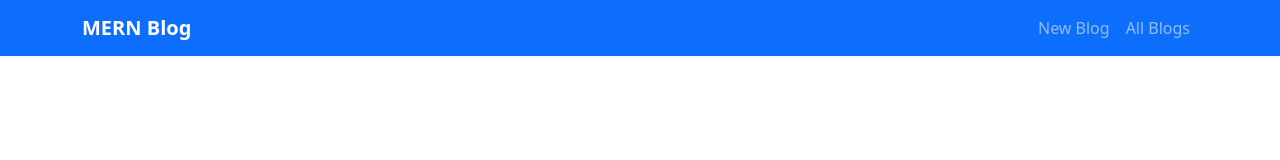
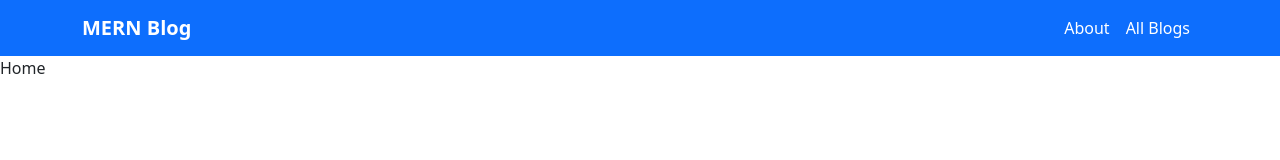
Before and after one commit to umairazmat/mern-blog, a React (Create React App) app: page / in a window 1280 px wide. Shown: the top 160 px of the page. Built offline with nearby package versions, Linux system fonts and the light colour scheme.

Commit message:
Routing and Pages added

```diff
--- a/src/App.js
+++ b/src/App.js
@@ -2,11 +2,14 @@ import * as React from "react";
 import "./App.css";
 import Navigation from "./components/Navigation/Navigation";
 import Footer from "./components/Footer/Footer";
+import { Outlet } from "react-router-dom";
+
 
 function App() {
   return (
     <>
      <Navigation/>
+       <Outlet />
      <Footer/>
     </>
   );
--- a/src/components/Navigation/Navigation.js
+++ b/src/components/Navigation/Navigation.js
@@ -2,10 +2,11 @@ import Container from "react-bootstrap/Container";
 import Nav from "react-bootstrap/Nav";
 import Navbar from "react-bootstrap/Navbar";
 import React from "react";
+import { Link } from "react-router-dom";
 
 export default function Navigation() {
   return (
-    <Navbar collapseOnSelect expand="lg"  bg="primary" data-bs-theme="dark">
+    <Navbar collapseOnSelect expand="lg" bg="primary" data-bs-theme="dark">
       <Container>
         <Navbar.Brand href="#" className="fw-bold">
           MERN Blog
@@ -14,8 +15,8 @@ export default function Navigation() {
         <Navbar.Collapse id="responsive-navbar-nav">
           <Nav className="me-auto"></Nav>
           <Nav>
-            <Nav.Link href="#">New Blog</Nav.Link>
-            <Nav.Link href="#">All Blogs</Nav.Link>
+            <Link className="text-white text-decoration-none px-2" to="/about">About</Link>
+            <Link className="text-white text-decoration-none px-2" to="/">All Blogs</Link>
           </Nav>
         </Navbar.Collapse>
       </Container>
--- a/src/index.js
+++ b/src/index.js
@@ -1,14 +1,15 @@
 import React from 'react';
 import ReactDOM from 'react-dom/client';
 import './index.css';
-import App from './App';
 import reportWebVitals from './reportWebVitals';
 import '../node_modules/bootstrap/dist/css/bootstrap.min.css';
+import { RouterProvider } from "react-router-dom";
+import router from "./routes/route";
 
 const root = ReactDOM.createRoot(document.getElementById('root'));
 root.render(
   <React.StrictMode>
-    <App />
+      <RouterProvider router={router} />
   </React.StrictMode>
 );
 
--- /dev/null
+++ b/src/pages/About/About.js
@@ -0,0 +1,7 @@
+import React from 'react'
+
+export default function About() {
+  return (
+    <div>About</div>
+  )
+}
--- /dev/null
+++ b/src/pages/Home/Home.js
@@ -0,0 +1,7 @@
+import React from 'react'
+
+export default function Home() {
+  return (
+    <div>Home</div>
+  )
+}
--- /dev/null
+++ b/src/pages/NotFound/NotFound.js
@@ -0,0 +1,22 @@
+import React from "react";
+
+export default function NotFound() {
+  return (
+    <div>
+      {/* Not Found 404 */}
+      <div style={{display: 'flex', flexDirection: 'column', alignItems: 'center', justifyContent: 'center', minHeight: '80vh' }}  className="container">
+        <div className="row">
+          <div className="col-md-12 ">
+            <div  className="error-template text-center">
+              <h1>Oops!</h1>
+              <h2>Error 404 Not Found</h2>
+              <div className="error-details">
+                Sorry, an error occurred. The requested page was not found!
+              </div>
+            </div>
+          </div>
+        </div>
+      </div>
+    </div>
+  );
+}
--- /dev/null
+++ b/src/routes/route.js
@@ -0,0 +1,27 @@
+import { createBrowserRouter } from "react-router-dom";
+import App from "../App";
+import Home from "../pages/Home/Home";
+import About from "../pages/About/About";
+import NotFound from "../pages/NotFound/NotFound";
+
+const routes = createBrowserRouter([
+    {
+      element: <App />,
+      children: [
+        {
+          path: "/",
+          element: <Home />,
+        },
+        {
+          path: "/about",
+          element: <About />,
+        },
+        {
+          path: "/*",
+          element: <NotFound />,
+        },
+      ],
+    },
+  ]);
+
+export default routes;
```
